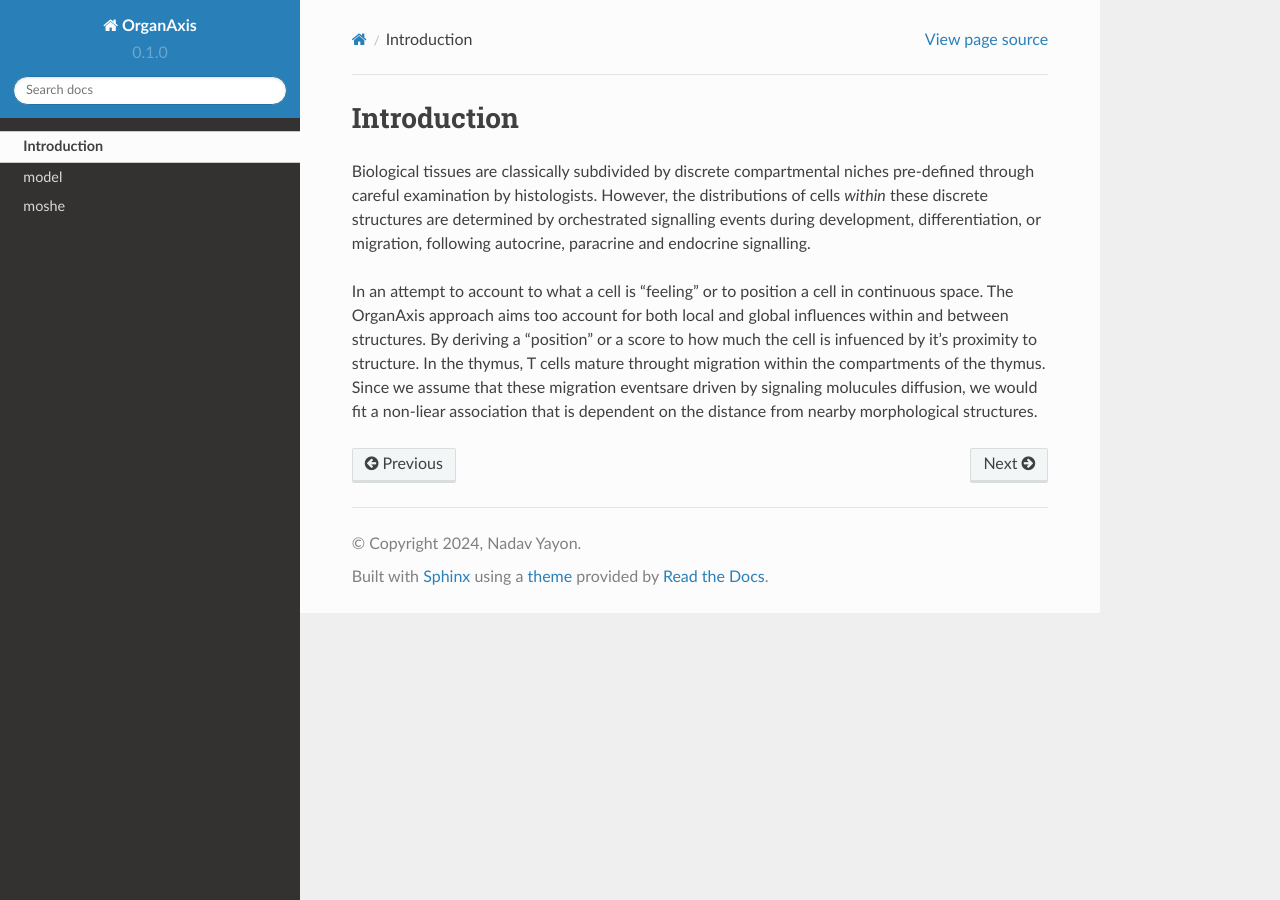
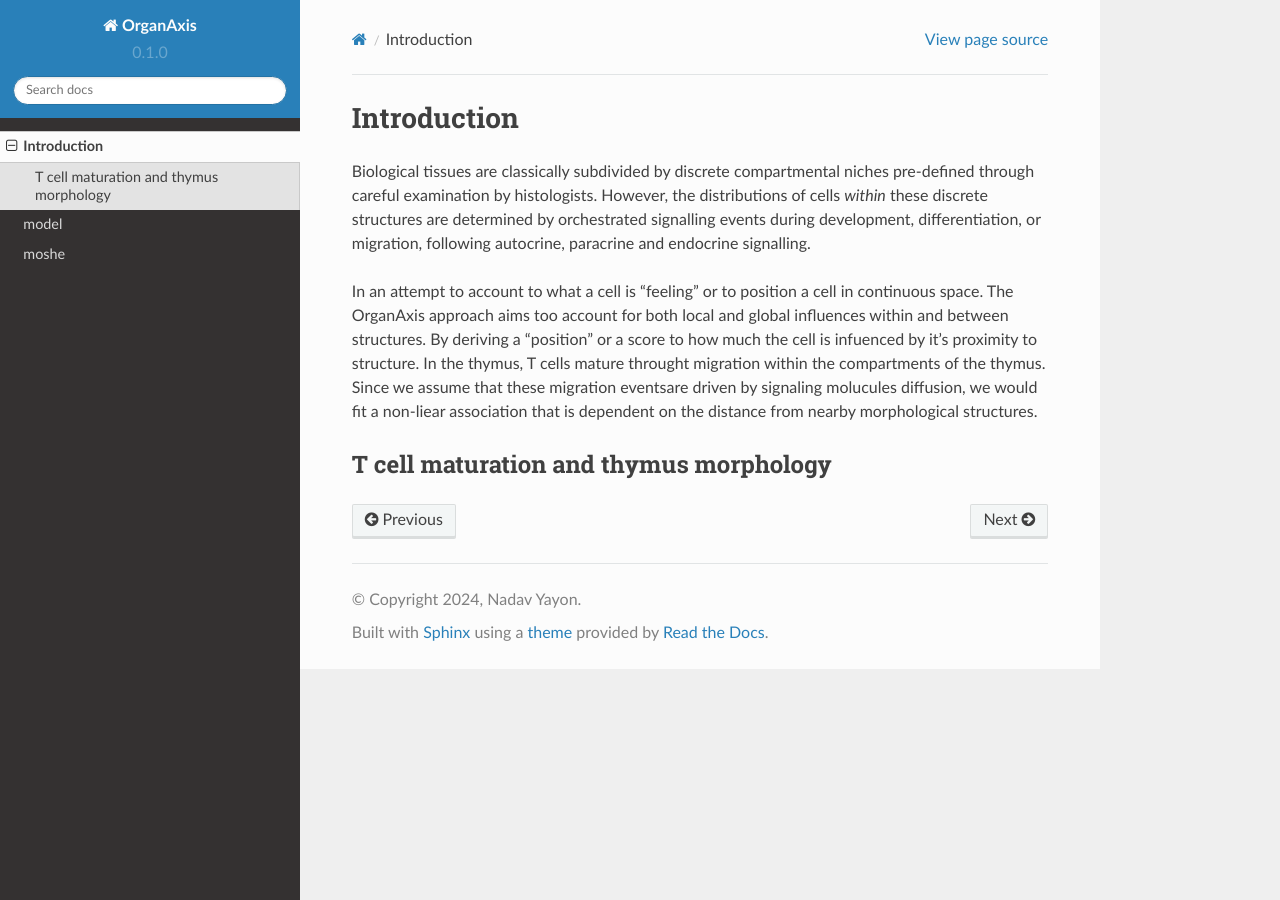
Before and after one commit to nadavyayon/organ_axis_tutorial, a Sphinx documentation site: the page built from docs/source/introduction.rst, in a window 1280 px wide. Built offline with Sphinx 7.4.7 and the Read the Docs theme 2.0.0, drawn with Linux system fonts in a browser that asks for light colours.

Commit message:
Update introduction.rst

```diff
--- a/docs/source/introduction.rst
+++ b/docs/source/introduction.rst
@@ -3,3 +3,6 @@ Introduction
 Biological tissues are classically subdivided by discrete compartmental niches pre-defined through careful examination by histologists. However, the distributions of cells *within* these discrete structures are determined by orchestrated signalling events during development, differentiation, or migration, following autocrine, paracrine and endocrine signalling.
 
 In an attempt to account to what a cell is "feeling" or to position a cell in continuous space. The OrganAxis approach aims too account for both local and global influences within and between structures. By deriving a "position" or a score to how much the cell is infuenced by it's proximity to structure. In the thymus, T cells mature throught migration within the compartments of the thymus. Since we assume that these migration eventsare driven by signaling molucules diffusion, we would fit a non-liear association that is dependent on the distance from nearby morphological structures.
+
+T cell maturation and thymus morphology
+-----------------
```
